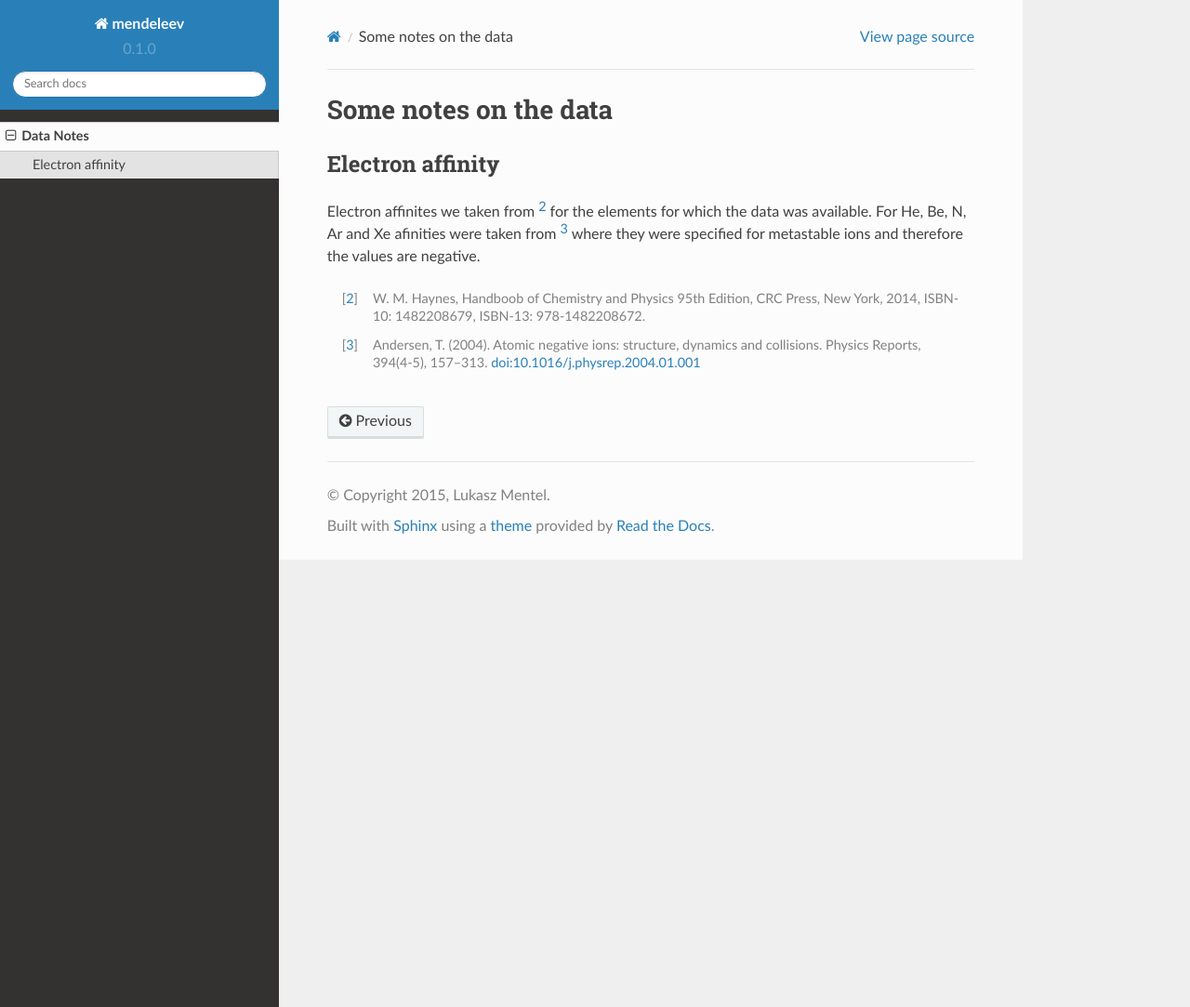
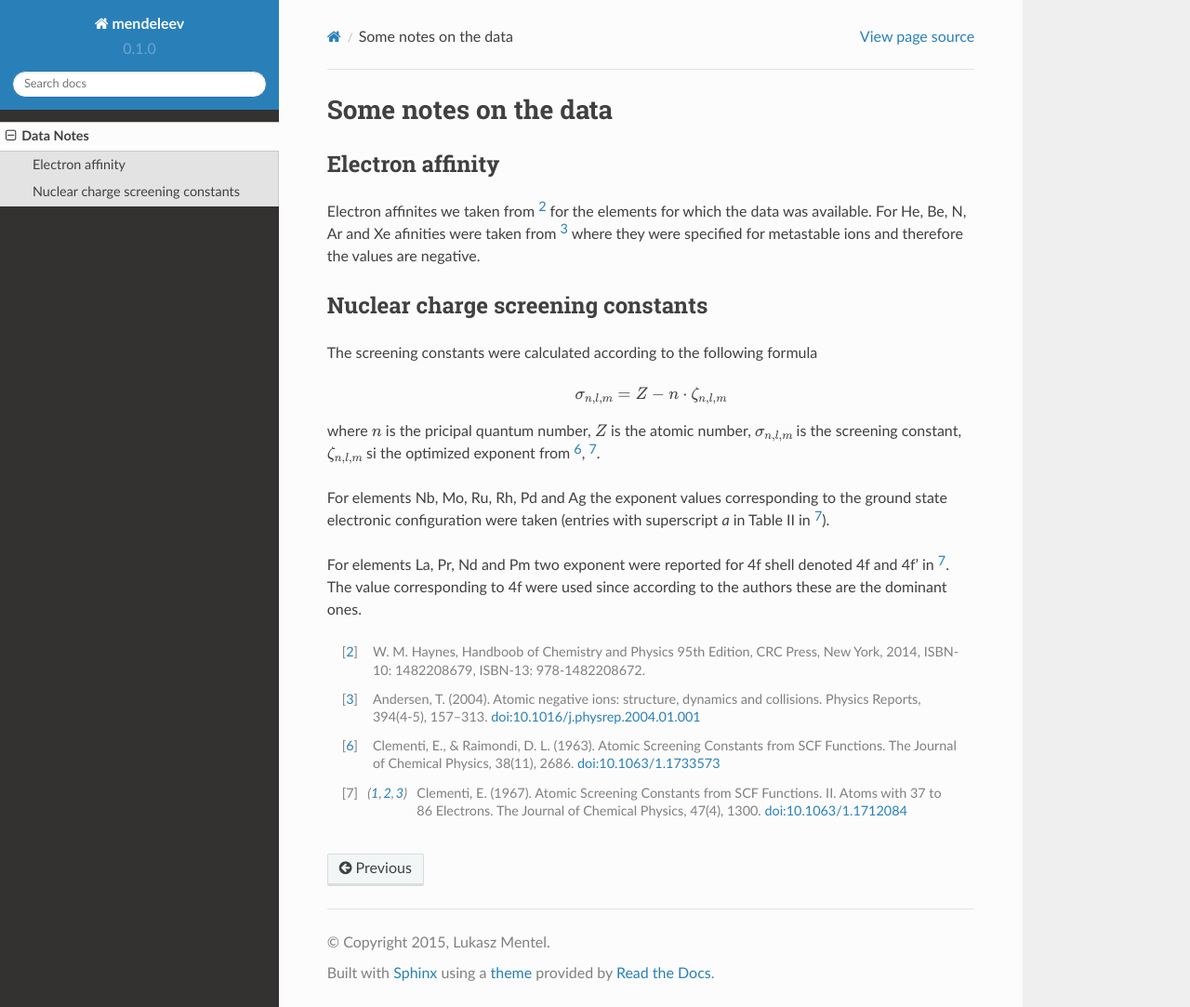
Before and after one commit to lmmentel/mendeleev, a Sphinx documentation site: the page built from docs/datanotes.rst, in a window 1280 px wide and 1083 px high. Shown: the whole window at 93% size. Built offline with Sphinx 7.4.7 and the Read the Docs theme 2.0.0, drawn with Linux system fonts in a browser that asks for light colours; formulas are drawn with MathJax 3; pages that are not in the unit, such as notebooks, are missing from menus; the version number is read from the project's files by our own code.

```diff
--- a/docs/datanotes.rst
+++ b/docs/datanotes.rst
@@ -9,8 +9,36 @@ Electron affinites we taken from [2]_ for the elements for which the data was
 available. For He, Be, N, Ar and Xe afinities were taken from [3]_ where they
 were specified for metastable ions and therefore the values are negative.
 
+
+Nuclear charge screening constants
+----------------------------------
+
+The screening constants were calculated according to the following formula
+
+.. math::
+
+   \sigma_{n,l,m} = Z - n\cdot\zeta_{n,l,m}
+
+where :math:`n` is the pricipal quantum number, :math:`Z` is the atomic number,
+:math:`\sigma_{n,l,m}` is the screening constant, :math:`\zeta_{n,l,m}` si the
+optimized exponent from [6]_, [7]_.
+
+For elements Nb, Mo, Ru, Rh, Pd and Ag the exponent values corresponding to the
+ground state electronic configuration were taken (entries with superscript `a`
+in Table II in [7]_).
+
+For elements La, Pr, Nd and Pm two exponent were reported for 4f shell denoted
+4f and 4f' in [7]_. The value corresponding to 4f were used since according to
+the authors these are the dominant ones.
+
 .. [2] W. M. Haynes, Handboob of Chemistry and Physics 95th Edition, CRC Press,
    New York, 2014, ISBN-10: 1482208679, ISBN-13: 978-1482208672.
 .. [3] Andersen, T. (2004). Atomic negative ions: structure, dynamics and collisions.
    Physics Reports, 394(4-5), 157–313.
    `doi:10.1016/j.physrep.2004.01.001 <http://www.dx.doi.org/10.1016/j.physrep.2004.01.001>`_
+.. [6] Clementi, E., & Raimondi, D. L. (1963). Atomic Screening Constants from
+   SCF Functions. The Journal of Chemical Physics, 38(11), 2686.
+   `doi:10.1063/1.1733573 <http://www.dx.doi.org/10.1063/1.1733573>`_
+.. [7] Clementi, E. (1967). Atomic Screening Constants from SCF Functions. II.
+   Atoms with 37 to 86 Electrons. The Journal of Chemical Physics, 47(4), 1300.
+   `doi:10.1063/1.1712084 <http://www.dx.doi.org/10.1063/1.1712084>`_
```
Also changed, not shown: README.rst (+8 -1 lines), docs/index.rst (+8 -2 lines).
